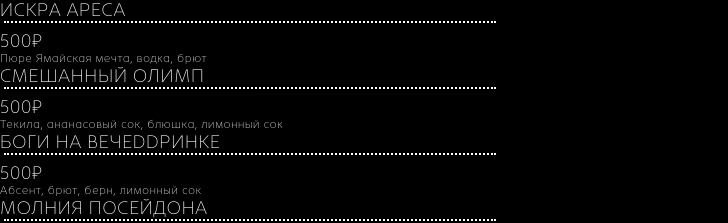
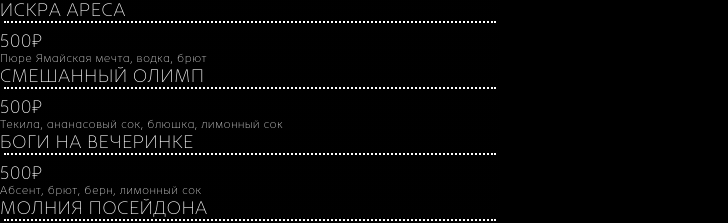
Before and after one commit to Apollynaria/hookan, a Vue app in the folder hookan-bar/: page / in a window 1280 px wide. Shown: the part 2800-3023 px from the top of the page, without its empty margins (0-728 px from the left). Built offline with nearby package versions, Linux system fonts and the light colour scheme.

Commit message:
Добавление в гитигнор + фикс текста

```diff
--- a/hookan-bar/text/text.ts
+++ b/hookan-bar/text/text.ts
@@ -189,7 +189,7 @@ export const coctails_list = [
         price: '500₽',
     },
     {
-        name: 'Боги на вечеddринке',
+        name: 'Боги на вечеринке',
         description: 'Абсент, брют, берн, лимонный сок',
         price: '500₽',
     },
```
Also changed, not shown: 1 other file (tests, documents, lock files or other folders).
